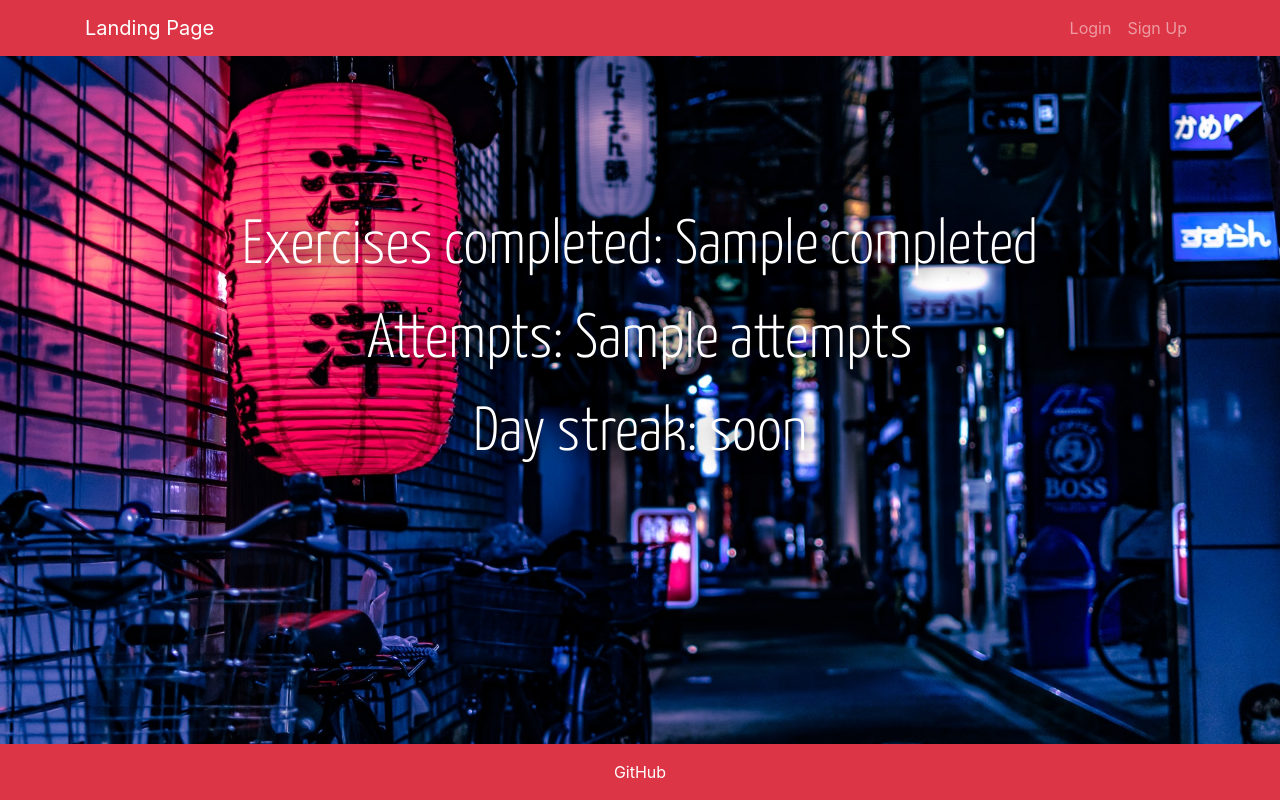
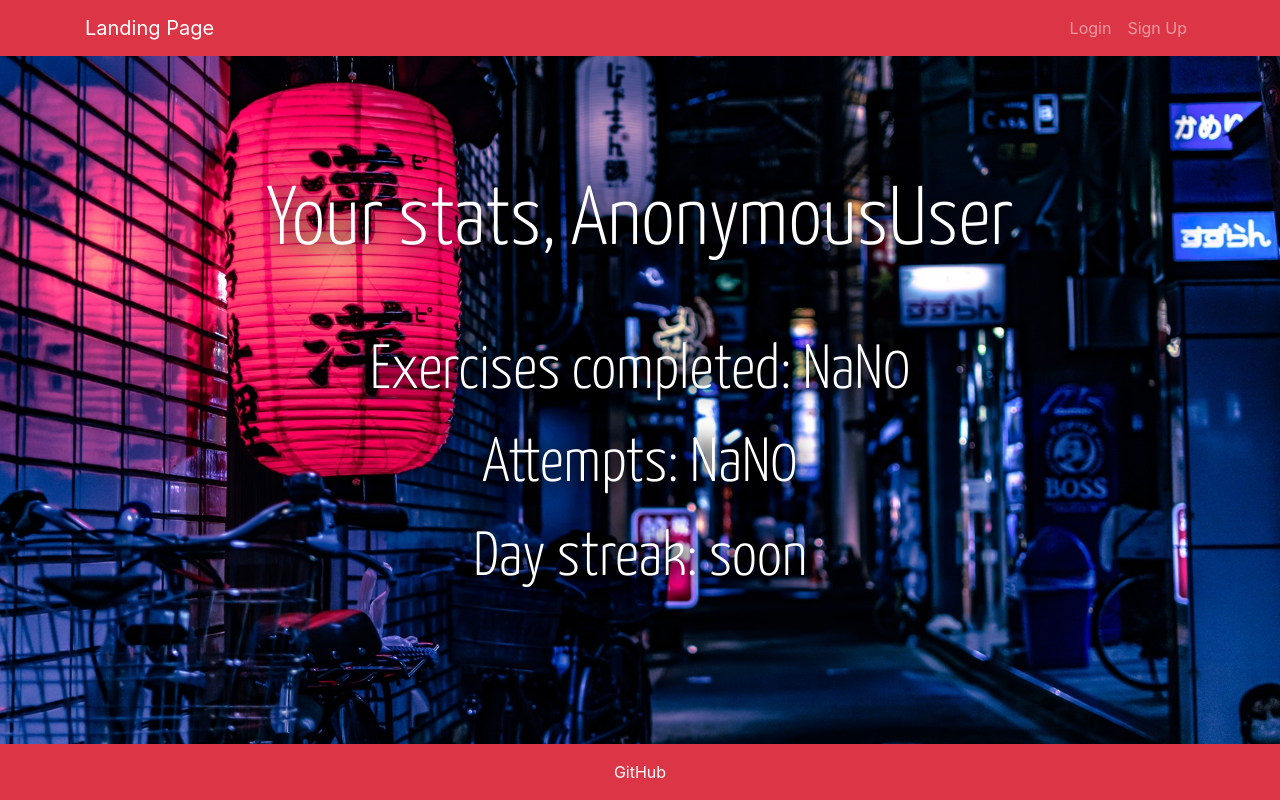
Before and after one commit to zooyl/JapaneseMemo, a Django app: template templates/stats.html in a window 1280 px wide. Run offline with Django 3.2, Linux system fonts and the light colour scheme; the template is opened without the code that fills it: most values are stand-ins (such as "Sample title", 1, 10 or a date in 2020); parts of the project's set-up code (start-up, migrations or seed data) failed here and were passed over; some libraries are stand-ins or nearby versions.

Commit message:
stats page

```diff
--- a/Hiragana/static/css/custom.css
+++ b/Hiragana/static/css/custom.css
@@ -72,7 +72,7 @@
     font-family: 'Yanone Kaffeesatz', sans-serif;
     color: white;
     font-size: calc(3vw + 3vh);
-    text-shadow: 2px 2px 20px #000000;
+    text-shadow: 2px 2px 20px #000000, 2px 2px 20px #000000;
 }
 
 .stats-font-text {
@@ -313,3 +313,6 @@
     width: 100vw;
     height: 100vh;
 }
+.stats-big {
+    font-size: calc(4vw + 4vh);
+}
--- a/Hiragana/static/js/app.js
+++ b/Hiragana/static/js/app.js
@@ -1,5 +1,7 @@
 $(document).ready(function () {
+    // levels/alphabet popup
     $('[data-toggle="popover"]').popover({placement: 'top'});
+    // counter function
     $('.counter').each(function () {
         var $this = $(this),
             countTo = $this.attr('data-count');
@@ -10,7 +12,7 @@ $(document).ready(function () {
 
             {
 
-                duration: 8000,
+                duration: 7000,
                 easing: 'linear',
                 step: function () {
                     $this.text(Math.floor(this.countNum));
@@ -24,6 +26,17 @@ $(document).ready(function () {
 
 
     });
+    // stats counter
+    var fade_exercise = $('#exercise');
+    var fade_attempts = $('#attempts');
+    var fade_streak = $('#streak');
+    fade_exercise.css({"position": "relative", "opacity": 0, "left": "+=100"});
+    fade_exercise.animate({left: 0, opacity: 1}, 3000);
+    fade_attempts.css({"position": "relative", "opacity": 0, "right": "+=100"});
+    fade_attempts.animate({left: 0, opacity: 1}, 5000);
+    fade_streak.css({"position": "relative", "opacity": 0, "left": "+=100"});
+    fade_streak.animate({left: 0, opacity: 1}, 7000);
+    // levels list
     var slide = $('.extend');
     slide.click(function () {
         $('#levels').slideToggle(function () {
@@ -34,6 +47,7 @@ $(document).ready(function () {
             }
         });
     });
+    // exercise completed modal
     $('#myModal').modal({
         backdrop: 'static',
         keyboard: false
--- a/templates/stats.html
+++ b/templates/stats.html
@@ -1,19 +1,20 @@
 {% extends 'base.html' %}
 {% block content %}
     <div class="lamp-bg stats-font-text">
-        <div class="container" style="padding-top: 25vh; text-align: center">
+        <div class="stats-big" style="padding-top: 20vh; text-align: center">Your stats, {{ request.user }}</div>
+        <div class="container" style="padding-top: 5vh; text-align: center">
             <div class="row align-items-center">
-                <div class="col stats-font-number">
-                    Exercises completed: <span>{{ stats.completed }}</span>
+                <div class="col stats-font-number" id="exercise">
+                    Exercises completed: <span class="counter" data-count="{{ stats.completed }}">0</span>
                 </div>
             </div>
             <div class="row align-items-center">
-                <div class="col stats-font-number">
-                    Attempts: <span>{{ stats.attempts }}</span>
+                <div class="col stats-font-number" id="attempts">
+                    Attempts: <span class="counter" data-count="{{ stats.attempts }}">0</span>
                 </div>
             </div>
             <div class="row align-items-center">
-                <div class="col stats-font-number">
+                <div class="col stats-font-number" id="streak">
                     Day streak: soon
                 </div>
             </div>
```
